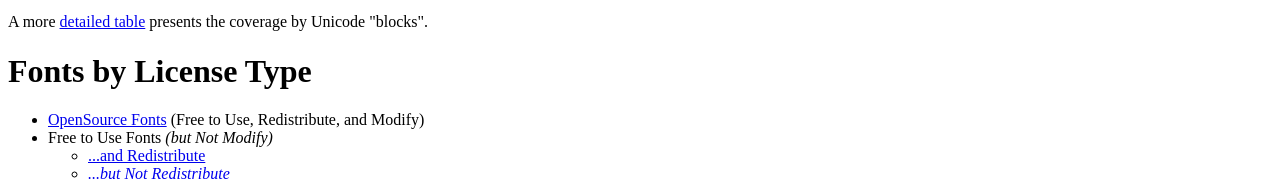
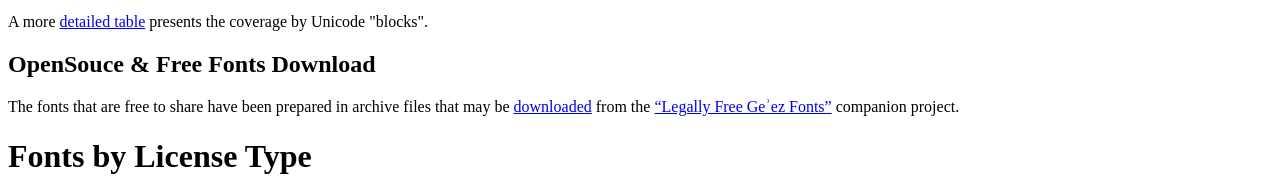
Before and after one commit to geezorg/fonts, a plain HTML site: page index.html in a window 1280 px wide. Shown: the part 175-354 px from the top of the page. Drawn offline with Linux system fonts and the light colour scheme.

Commit message:
Link to the Legally Free Ge'ez Fonts project.

```diff
--- a/index.html
+++ b/index.html
@@ -20,6 +20,11 @@ is alo indicated for only the <em>presently</em> used letters of the
 
 <p>A more <a href="DetailedFontCoverage.html">detailed table</a> presents the coverage
 by Unicode "blocks".</p>
+
+<h2>OpenSouce &amp; Free Fonts Download</h2>
+<p>The fonts that are free to share have been prepared in archive files that
+may be <a href="https://github.com/geezorg/legally-free-geez-fonts/releases">downloaded</a>
+from the <a href="https://github.com/geezorg/legally-free-geez-fonts">“Legally Free Geʾez Fonts”</a> companion project.</p>
 
 <h1>Fonts by License Type</h1>
 <ul>
```
